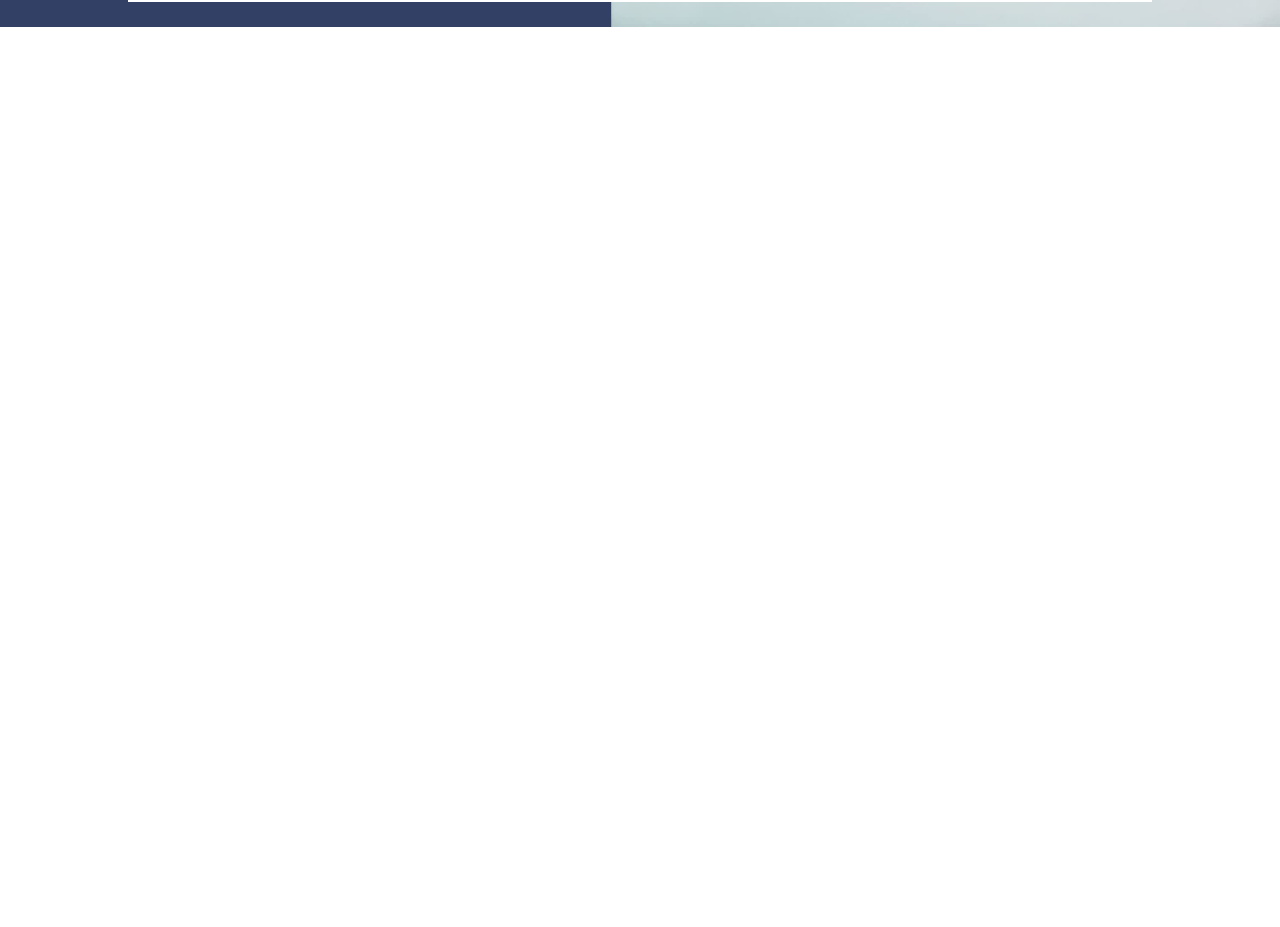
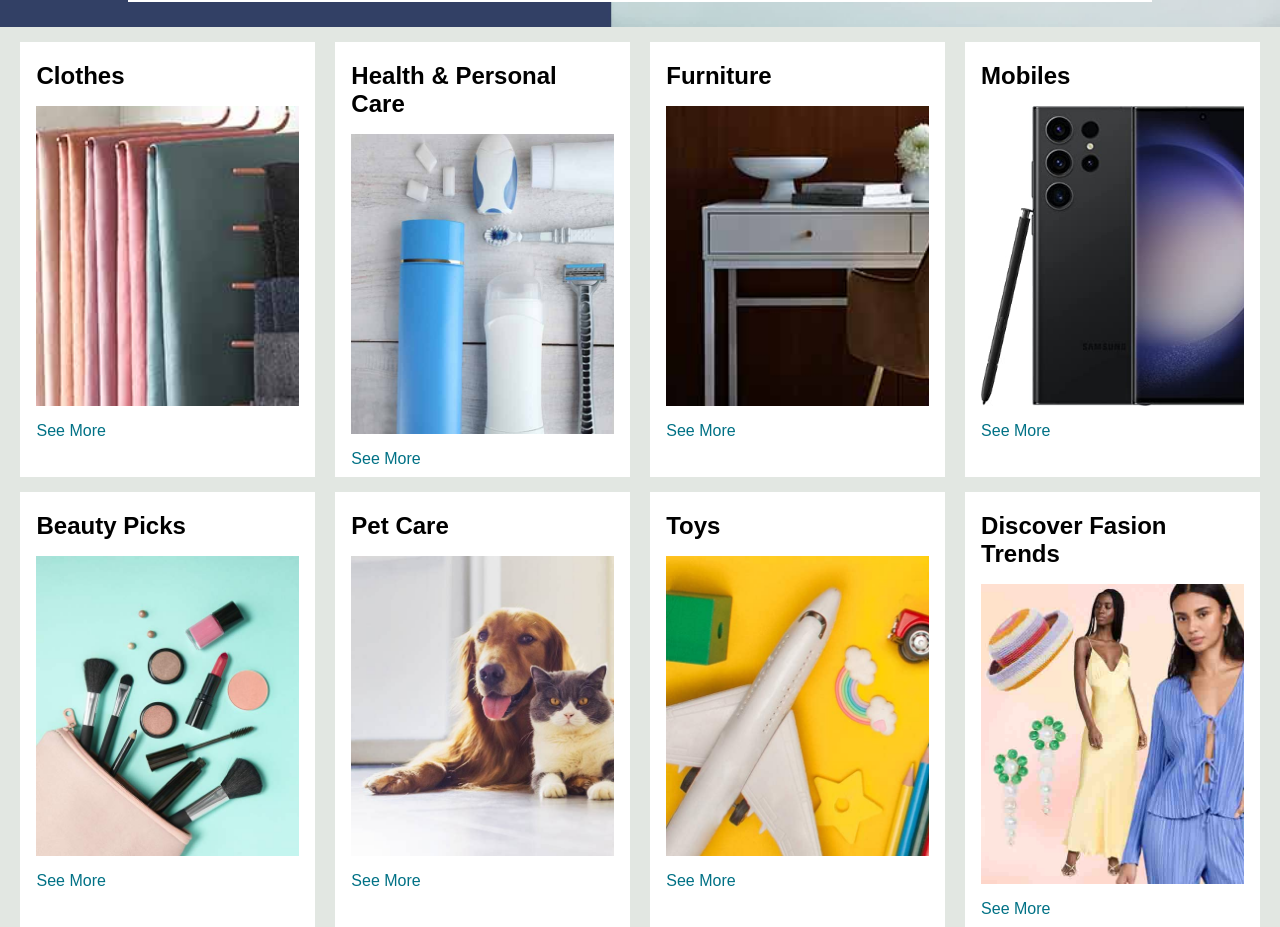
Before and after one commit to AmitBhandwalkar/Amazon-Clone, a plain HTML site: page index.html in a window 1280 px wide. Shown: the part 373-1300 px from the top of the page. Before the commit the page ends 800 px from the top, so only its background shows below. Drawn offline with Linux system fonts and the light colour scheme.

Commit message:
add shop section

```diff
--- a/index.css
+++ b/index.css
@@ -192,3 +192,38 @@ a{
 .hero-msg a{
     color: #007185;
 }
+
+/* shop-section */
+
+.shop-section{
+    display: flex;
+    flex-wrap: wrap;
+    justify-content: space-evenly;
+    background-color: #e2e7e2;
+}
+
+.box{
+    /* border: 2px solid black; */
+    height: 400px;
+    width: 23%;
+    background-color: white;
+    padding: 20px 0px 15px;
+    margin-top: 15px;
+}
+
+.box-img{
+    height: 300px;
+    background-size: cover;
+    background-repeat: no-repeat;
+    margin-top: 1rem;
+    margin-bottom: 1rem;
+}
+
+.box-content{
+    margin-left: 1rem;
+    margin-right: 1rem;
+}
+
+.box-content p {
+    color: #007185;
+}
--- a/index.html
+++ b/index.html
@@ -96,7 +96,65 @@
 
     </div>
 
+    <div class="shop-section">
+        <div class="box1 box">
+           <div class="box-content">
+               <h2>Clothes</h2>
+               <div class="box-img" style="background-image:url('images/box1_image.jpg') ;"></div>
+               <p>See More</p>
+           </div>
+        </div>
+        <div class="box2 box">
+           <div class="box-content">
+               <h2>Health & Personal Care</h2>
+               <div class="box-img" style="background-image:url('images/box2_image.jpg') ;"></div>
+               <p>See More</p>
+           </div>
+        </div>
+        <div class="box3 box">
+           <div class="box-content">
+               <h2>Furniture</h2>
+               <div class="box-img" style="background-image:url('images/box3_image.jpg') ;"></div>
+               <p>See More</p>
+           </div>
+        </div>
+        <div class="box4 box">
+           <div class="box-content">
+               <h2>Mobiles</h2>
+               <div class="box-img" style="background-image:url('images/box4_image.jpg') ;"></div>
+               <p>See More</p>
+           </div>
+        </div>
+        <div class="box5 box">
+           <div class="box-content">
+               <h2>Beauty Picks</h2>
+               <div class="box-img" style="background-image:url('images/box5_image.jpg') ;"></div>
+               <p>See More</p>
+           </div>
+        </div>
+        <div class="box6 box">
+           <div class="box-content">
+               <h2>Pet Care</h2>
+               <div class="box-img" style="background-image:url('images/box6_image.jpg') ;"></div>
+               <p>See More</p>
+           </div>
+        </div>
+        <div class="box7 box">
+           <div class="box-content">
+               <h2>Toys</h2>
+               <div class="box-img" style="background-image:url('images/box7_image.jpg') ;"></div>
+               <p>See More</p>
+           </div>
+        </div>
+        <div class="box8 box">
+           <div class="box-content">
+               <h2> Discover Fasion Trends </h2>
+               <div class="box-img" style="background-image:url('images/box8_image.jpg') ;"></div>
+               <p>See More</p>
+           </div>
+        </div>
 
+      </div>
 
 
 
```
